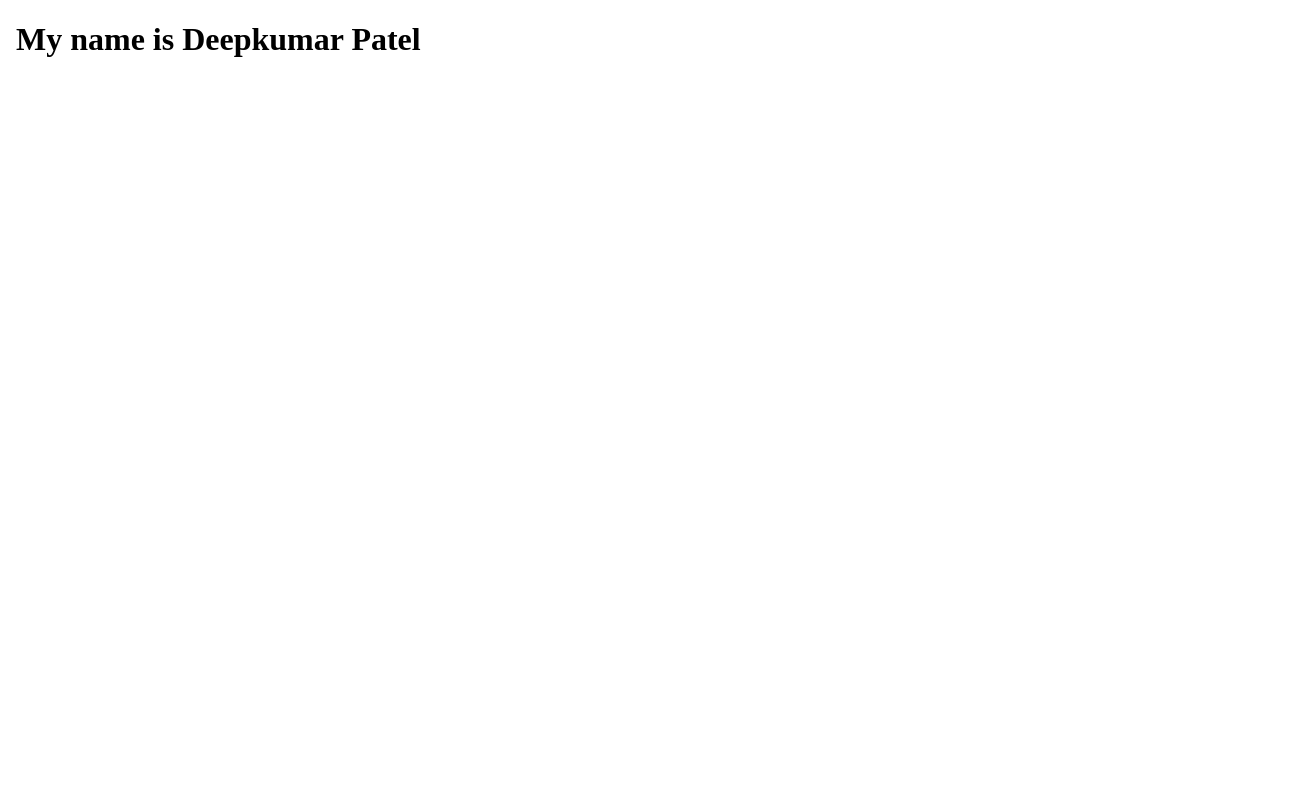
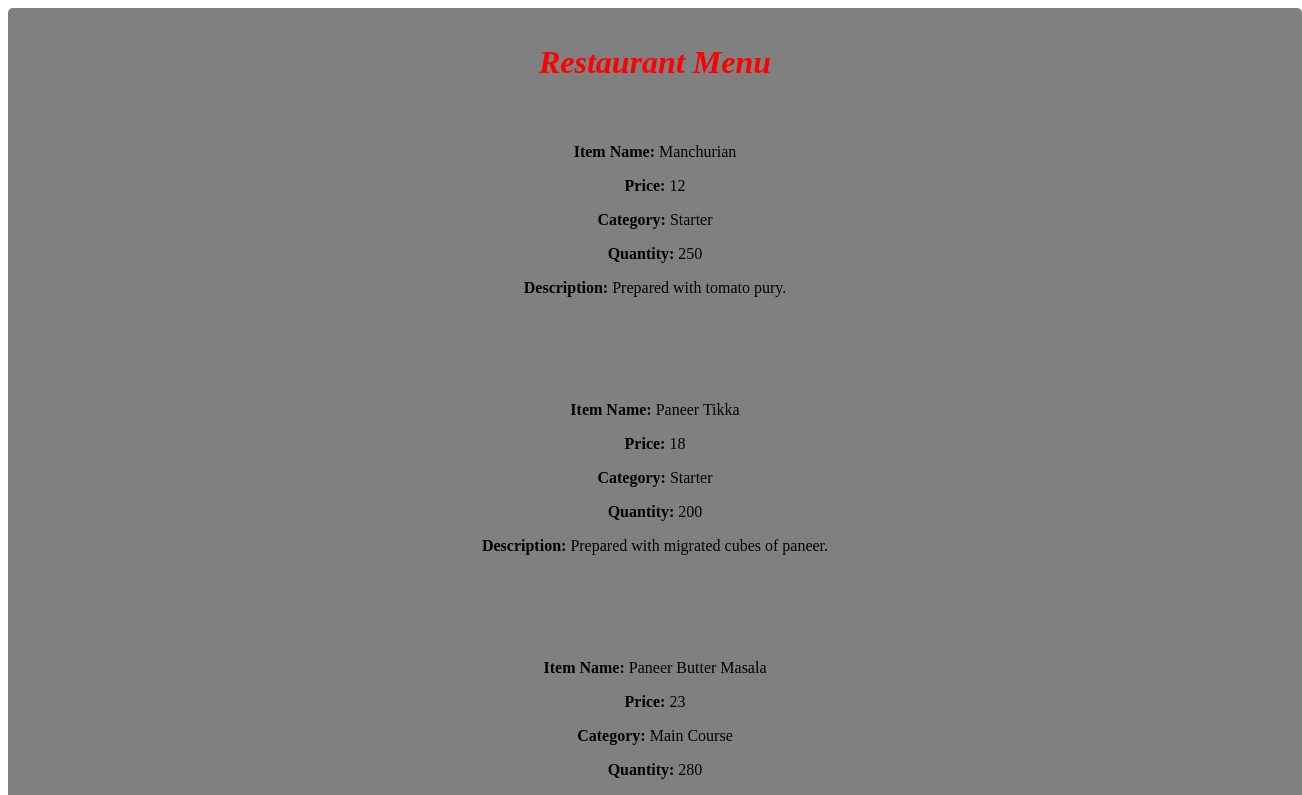
Before and after one commit to DeepPatel2308/Deepkumar_Patel_learning_angular_w26, an Angular app: page / in a window 1280 px wide. Shown: the top 795 px of the page, 1302 px wide, since content can reach past the window. Built offline with nearby package versions, Linux system fonts and the light colour scheme.

Commit message:
Initial Commit

```diff
--- a/src/app/app.css
+++ b/src/app/app.css
@@ -0,0 +1,15 @@
+.container {
+  background-color: grey;
+  width: 100%;
+  margin: 0;
+  padding: 15px;
+  border-radius: 5px;
+}
+.restaurant-menu{
+  text-align: center;
+}
+h1{
+  color: red;
+  text-align: center;
+  margin-bottom: 10px;
+}
--- a/src/app/app.html
+++ b/src/app/app.html
@@ -1,9 +1,10 @@
-<!doctype html>
-<html lang="en">
-<head>
-  <title>Hello World</title>
-</head>
-<body>
-  <h1>My name is {{"Deepkumar Patel"}}</h1>
-</body>
-</html>
+<div class="container">
+  <h1><i>Restaurant Menu</i></h1>
+  <div *ngFor="let Restaurant of restaurantMenuList" class="restaurant-menu"><br><br>
+    <p><b>Item Name:</b> {{ Restaurant.Name}}</p>
+    <p><b>Price:</b> {{ Restaurant.Price}}</p>
+    <p><b>Category:</b> {{ Restaurant.Category}}</p>
+    <p><b>Quantity:</b> {{ Restaurant.Quantity}}</p>
+    <p><b>Description:</b> {{ Restaurant.Description}}</p><br><br>
+  </div>
+</div>
--- a/src/app/app.ts
+++ b/src/app/app.ts
@@ -12,7 +12,7 @@ import {NgForOf} from '@angular/common';
 export class App {
   title:string = 'Deepkumar Patel';
   //initializing an array with at least 6 instances of the object
-  reataurantManuList: Restaurant[] = [
+  restaurantMenuList: Restaurant[] = [
     {Name: "Manchurian", Price: 12, Category: "Starter", Quantity: 250, Description: "Prepared with tomato pury."},
     {Name: "Paneer Tikka", Price: 18, Category: "Starter", Quantity: 200, Description: "Prepared with migrated cubes of paneer."},
     {Name: "Paneer Butter Masala", Price: 23, Category: "Main Course", Quantity: 280, Description: "Prepared with gray with paneer."},
```
